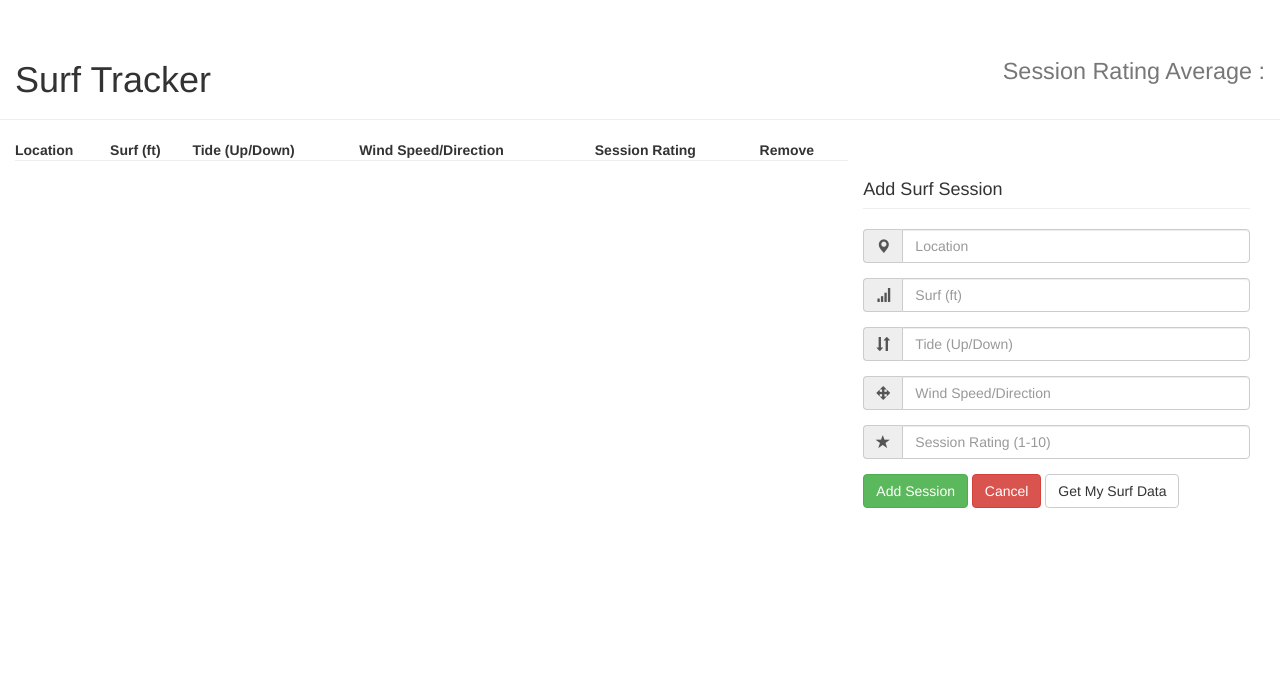
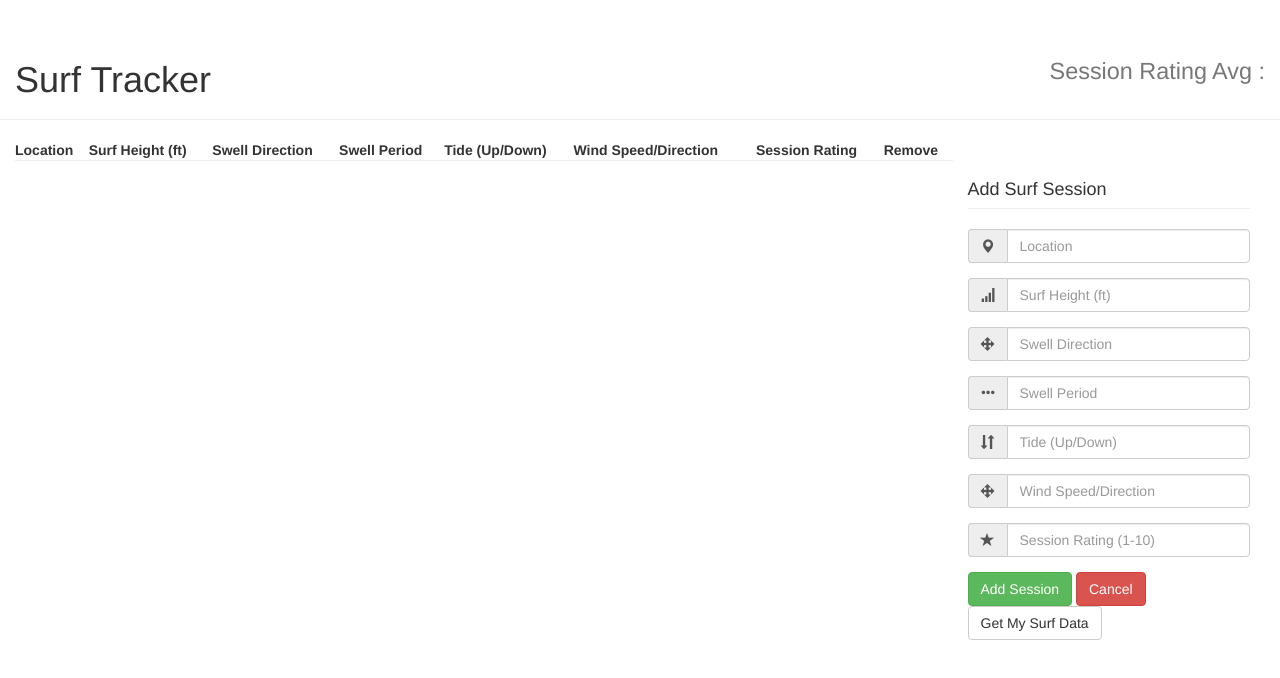
Before and after one commit to chronicSurfer/Surf-Tracker, a plain HTML site: page index.html in a window 1280 px wide. Drawn offline with nearby package versions, Linux system fonts and the light colour scheme.

Commit message:
added properties to app

```diff
--- a/index.html
+++ b/index.html
@@ -12,14 +12,14 @@
     <div class="row page-header">
         <!-- only show this element when the isnt on mobile -->
         <h1 class="col-lg-12 hidden-xs">Surf Tracker
-            <small class="pull-right">Session Rating Average : <span class="avgGrade label label-default"></span></small>
+            <small class="pull-right">Session Rating Avg : <span class="avgGrade label label-default"></span></small>
         </h1>
         <!-- only show this element when the user gets to a mobile version -->
         <h3 class="col-xs-12 hidden-lg">Surf Tracker
-            <small class="pull-right">Session Rating Average : <span class="avgGrade label label-default"></span></small>
+            <small class="pull-right">Session Rating Avg : <span class="avgGrade label label-default"></span></small>
         </h3>
     </div>
-    <div class="student-add-form col-lg-4 pull-right">
+    <div class="student-add-form col-lg-3 pull-right">
         <h4 class="page-header">Add Surf Session</h4>
 
         <!-- location -->
@@ -35,7 +35,23 @@
             <span class="input-group-addon">
                 <span class="glyphicon glyphicon-signal"></span>
             </span>
-            <input type="text" class="form-control" name="size" id="size" placeholder="Surf (ft)">
+            <input type="text" class="form-control" name="size" id="size" placeholder="Surf Height (ft)">
+        </div>
+
+        <!-- swell direction -->
+        <div class="input-group form-group">
+            <span class="input-group-addon">
+                <span class="glyphicon glyphicon-move"></span>
+            </span>
+            <input type="text" class="form-control" name="swell-direction" id="swell-direction" placeholder="Swell Direction">
+        </div>
+
+        <!-- swell period -->
+        <div class="input-group form-group">
+            <span class="input-group-addon">
+                <span class="glyphicon glyphicon-option-horizontal"></span>
+            </span>
+            <input type="text" class="form-control" name="swell-period" id="swell-period" placeholder="Swell Period">
         </div>
 
         <!-- tide -->
@@ -71,11 +87,13 @@
 
     </div>
     <div class="surf-list-container">
-        <table class="student-list col-lg-8 col-xs-12">
+        <table class="student-list col-lg-9 col-xs-12">
             <thead class="page-header">
             <tr>
                 <th>Location</th>
-                <th>Surf (ft)</th>
+                <th>Surf Height (ft)</th>
+                <th>Swell Direction</th>
+                <th>Swell Period</th>
                 <th>Tide (Up/Down)</th>
                 <th>Wind Speed/Direction</th>
                 <th>Session Rating</th>
```
